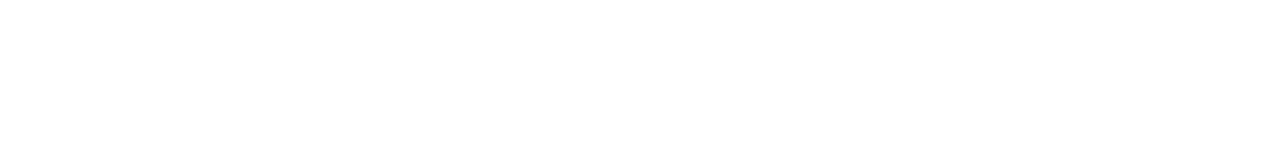
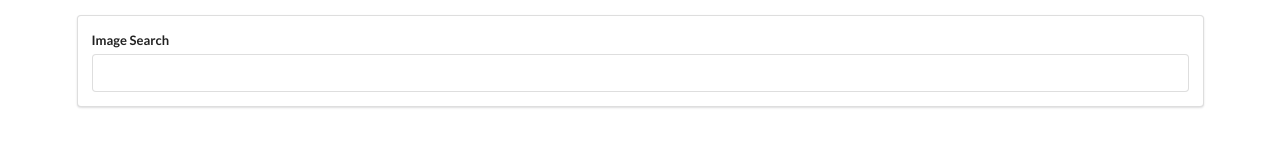
Before and after one commit to alonssro/flickr-challenge, a React (Create React App) app: page / in a window 1280 px wide. Shown: the top 160 px of the page. Built offline with nearby package versions, Linux system fonts and the light colour scheme.

Commit message:
Added OnSearchSubmit on App

```diff
--- a/public/index.html
+++ b/public/index.html
@@ -5,15 +5,16 @@
     <link rel="icon" href="%PUBLIC_URL%/favicon.ico" />
     <meta name="viewport" content="width=device-width, initial-scale=1" />
     <meta name="theme-color" content="#000000" />
-    <meta
-      name="description"
-      content="Web site created using create-react-app"
-    />
+    <meta name="description" content="Web site created using create-react-app" />
     <link rel="apple-touch-icon" href="%PUBLIC_URL%/logo192.png" />
     <!--
       manifest.json provides metadata used when your web app is installed on a
       user's mobile device or desktop. See https://developers.google.com/web/fundamentals/web-app-manifest/
     -->
+    <link
+      rel="stylesheet"
+      href="https://cdnjs.cloudflare.com/ajax/libs/semantic-ui/2.4.1/semantic.min.css"
+    />
     <link rel="manifest" href="%PUBLIC_URL%/manifest.json" />
     <!--
       Notice the use of %PUBLIC_URL% in the tags above.
--- a/src/components/App.js
+++ b/src/components/App.js
@@ -1,11 +1,20 @@
 import React, { Component } from 'react';
+import SearchBar from './SearchBar';
 
 export default class App extends Component {
   state = {
     images: []
   };
 
+  onSearchSubmit = async searchText => {
+    console.log(searchText);
+  };
+
   render() {
-    return <div className="ui container"></div>;
+    return (
+      <div className="ui container" style={{ marginTop: '15px' }}>
+        <SearchBar onSubmit={this.onSearchSubmit} />
+      </div>
+    );
   }
 }
--- a/src/components/SearchBar.js
+++ b/src/components/SearchBar.js
@@ -5,7 +5,12 @@ export default class SearchBar extends React.Component {
     searchText: ''
   };
 
-  onFormSubmit() {}
+  onFormSubmit = e => {
+    const { onSubmit } = this.props;
+    const { searchText } = this.state;
+    e.preventDefault();
+    onSubmit(searchText);
+  };
   render() {
     const { searchText } = this.state;
 
```
